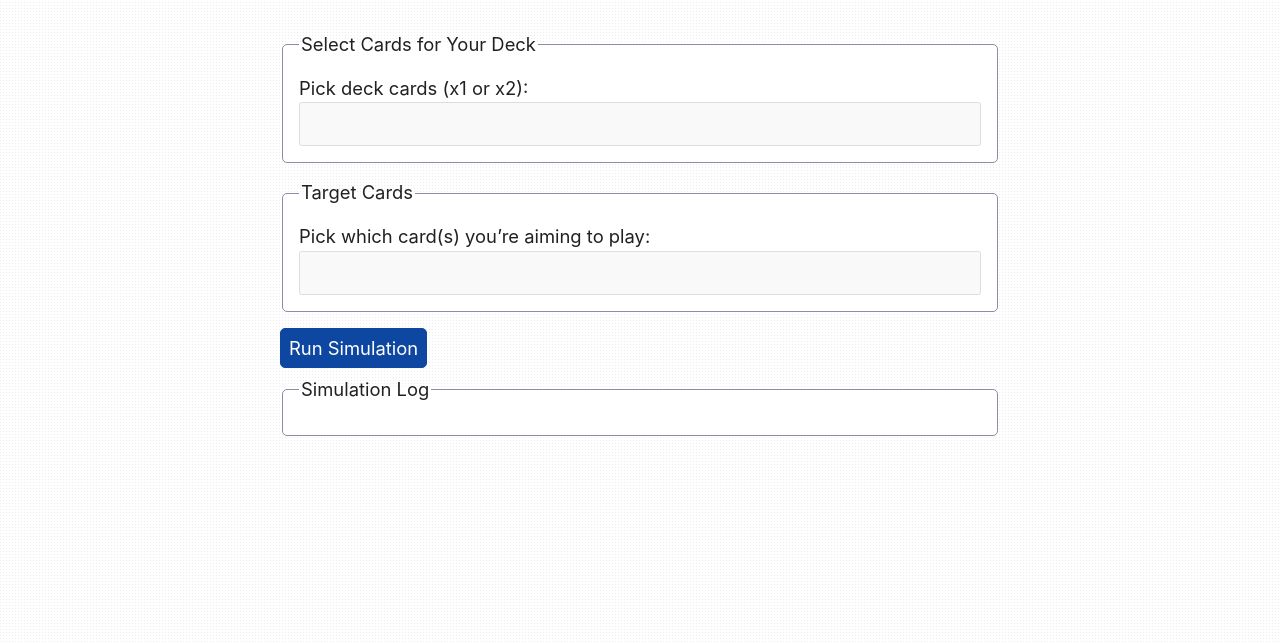
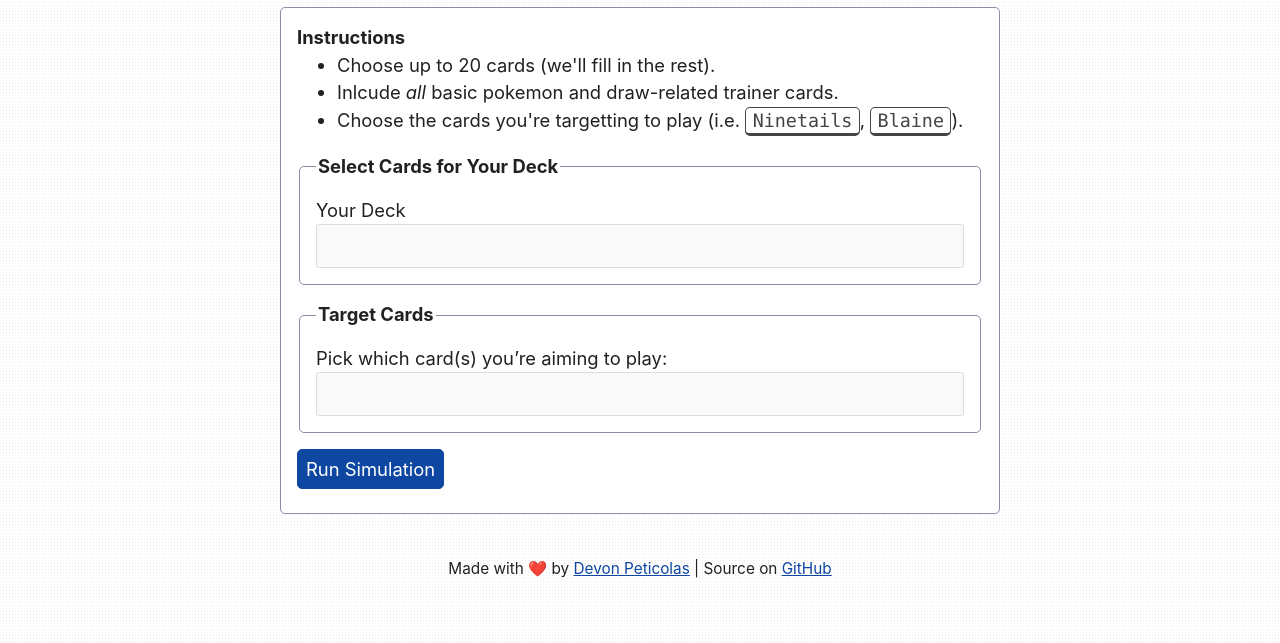
Before and after one commit to x/ptcgp-simulator, a plain HTML site: page index.html in a window 1280 px wide. Shown: the part 157-800 px from the top of the page. Drawn offline with nearby package versions, Linux system fonts and the light colour scheme.

Commit message:
clean up

```diff
--- a/css/app.css
+++ b/css/app.css
@@ -46,6 +46,22 @@ body {
   background-image: url(../images/subtle_dots.webp);
 }
 
-fieldset {
+article {
   background-color: var(--bg);
 }
+
+.footer {
+  text-align: center;
+}
+
+legend {
+  font-weight: bold;
+}
+
+.hidden {
+  display: none;
+}
+
+ul {
+  margin-top: 0;
+}
--- a/index.html
+++ b/index.html
@@ -39,11 +39,18 @@
   </head>
 
   <body>
-      <main>
     <hgroup>
       <h1>TCG Pocket Draw Simulator</h1>
       <p class="subheader">Simulate drawing and playing specific combinations of cards in Pokemon TCG Pocket</p>
     </hgroup>
+    <article>
+
+    <b>Instructions</b>
+    <ul>
+      <li>Choose up to 20 cards (we'll fill in the rest).</li>
+      <li>Inlcude <i>all</i> basic pokemon and draw-related trainer cards.</li>
+      <li>Choose the cards you're targetting to play (i.e. <kbd>Ninetails</kbd>, <kbd>Blaine</kbd>).</li>
+    </ul>
 
     <form
       x-data="pokemonSimulator()"
@@ -52,7 +59,7 @@
     >
       <fieldset>
         <legend>Select Cards for Your Deck</legend>
-            <label for="deckSelection">Pick deck cards (x1 or x2):</label>
+        <label for="deckSelection">Your Deck</label>
         <select id="deckSelection" multiple x-ref="deckSelect"></select>
       </fieldset>
 
@@ -67,12 +74,18 @@
       <button type="submit">Run Simulation</button>
 
       <!-- New fieldset (or div) for log output -->
-          <fieldset>
+      <fieldset class="hidden" x-ref="logFieldset">
         <legend>Simulation Log</legend>
         <!-- We'll insert messages here -->
         <div x-ref="logContainer" class="log-output"></div>
       </fieldset>
     </form>
-      </main>
+    </article>
+    <p class="footer">
+      <small>
+      Made with ❤️ by
+      <a href="https://peticol.as" target="_blank" rel="noopener noreferrer">Devon Peticolas</a> | Source on <a href="https://github.com/x/tcgp-simulator" target="_blank" rel="noopener noreferrer">GitHub</a>
+      </small>
+    </p>
   </body>
 </html>
--- a/js/app.js
+++ b/js/app.js
@@ -5,7 +5,11 @@
  *  - Add a switch for "play pokeballs before research" or vice versa
  *  - Add support for "chatol" and "meowth" cards
  *  - Error when the deck is missing the pre-evolutions necessary
+ *  - Error when more than 20 cards (maybe we should do form validation)
  *  - Allow choosing number of games to simulate
+ *  - Support 1x of two cards with the same name
+ *  - Add support for the psyhic item.
+ *  - Add support for caterpie.
  */
 function pokemonSimulator () {
   return {
@@ -49,6 +53,7 @@ function pokemonSimulator () {
      * Clear the log output area.
      */
     clearLog() {
+      this.$refs.logFieldset.classList.remove('hidden');
       this.$refs.logContainer.innerHTML = '';
     },
 
```
Lines whose indentation alone changed are shown as unchanged.
